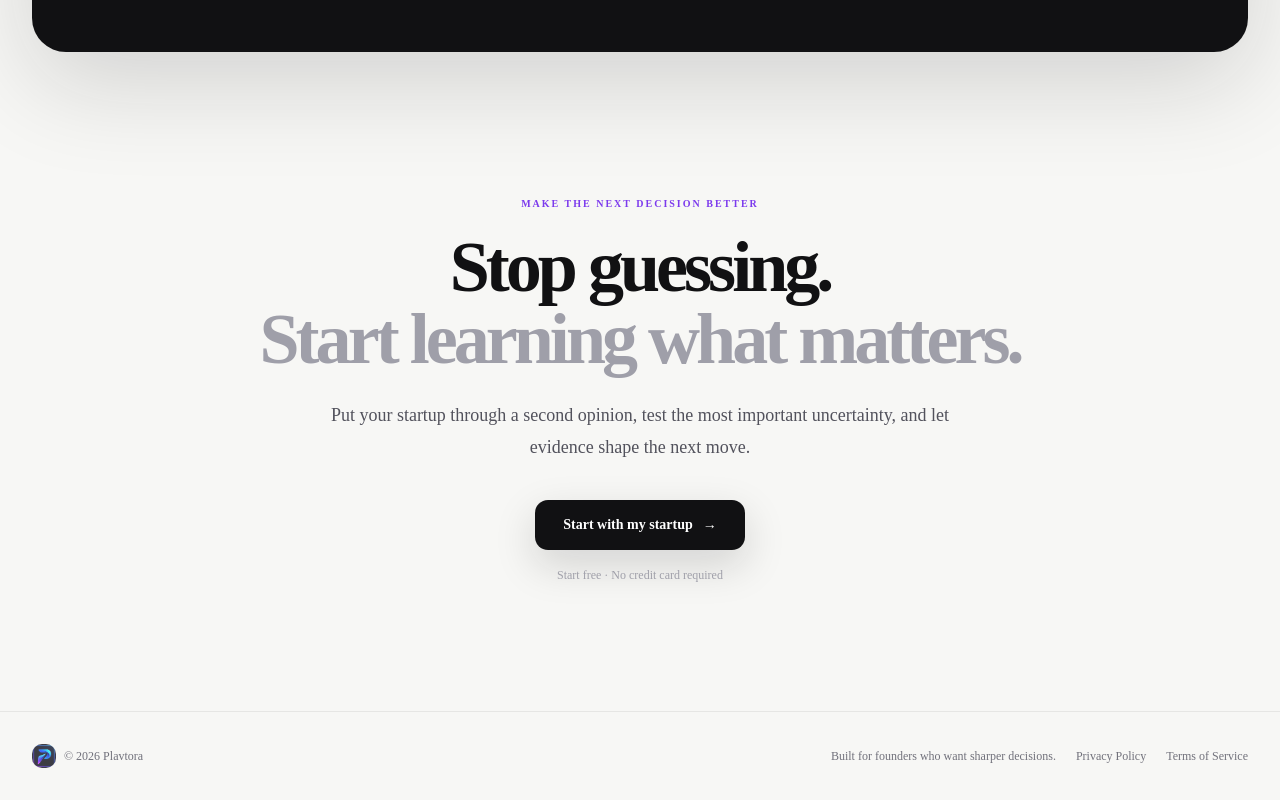
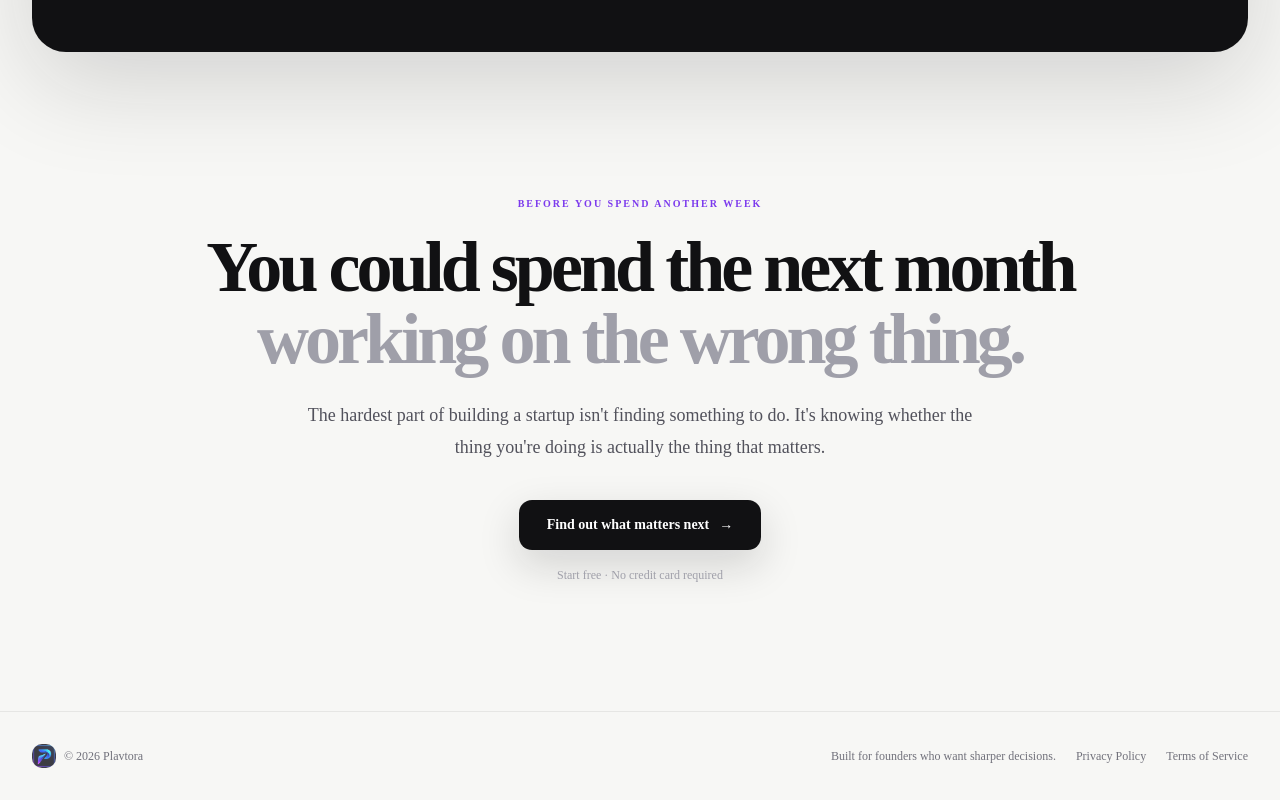
Before and after one commit to Asmit-08/launch-pilot, a Next.js app in the folder frontend/: page / in a window 1280 px wide. Shown: the part 8095-8895 px from the top of the page. Built offline with nearby package versions, Linux system fonts and the light colour scheme; no server answers.

Commit message:
V2 Finalising

```diff
--- a/frontend/app/page.tsx
+++ b/frontend/app/page.tsx
@@ -1154,18 +1154,19 @@ export default function Home() {
       <AnimatedSection>
         <section className="px-5 pb-24 pt-20 sm:px-6 lg:px-8 lg:pb-32">
           <div className="mx-auto max-w-4xl text-center">
-            <p className="section-kicker">Make the next decision better</p>
+            <p className="section-kicker">Before you spend another week</p>
 
             <h2 className="mt-5 text-5xl font-semibold tracking-[-0.055em] sm:text-6xl lg:text-7xl">
-              Stop guessing.
+              You could spend the next month
               <span className="block text-zinc-400">
-                Start learning what matters.
+                working on the wrong thing.
               </span>
             </h2>
 
             <p className="mx-auto mt-6 max-w-2xl text-lg leading-8 text-zinc-600">
-              Put your startup through a second opinion, test the most
-              important uncertainty, and let evidence shape the next move.
+              The hardest part of building a startup isn't finding something
+              to do. It's knowing whether the thing you're doing is actually
+              the thing that matters.
             </p>
 
             <Button
@@ -1177,7 +1178,7 @@ export default function Home() {
             >
               {navigatingTo === "/auth"
                 ? "Opening Plavtora..."
-                : "Start with my startup"}
+                : "Find out what matters next"}
               <span className="ml-1">→</span>
             </Button>
 
```
